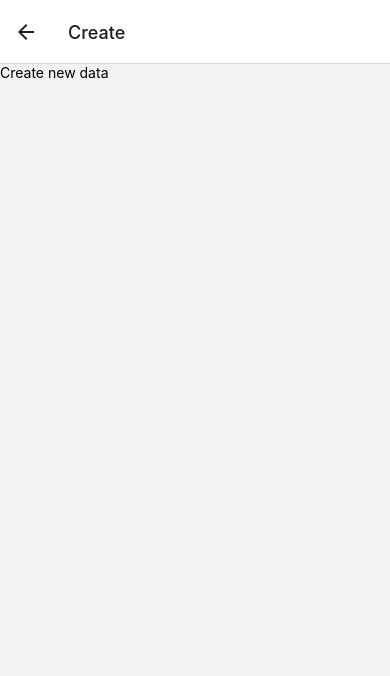
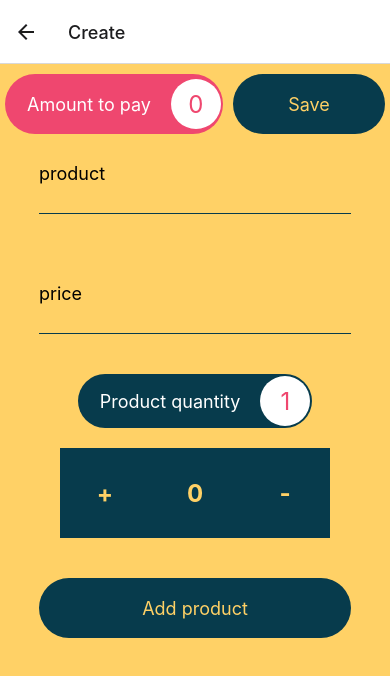
Before and after one commit to fjmg84/my-eco, a React Native app: screen /Create in a window 390 px wide. Shown: the top 676 px of the page. Built offline with nearby package versions, Linux system fonts and the light colour scheme; no server answers; the database is empty.

Commit message:
add conter

```diff
--- /dev/null
+++ b/src/components/chips.tsx
@@ -0,0 +1,51 @@
+import { Text, View, StyleSheet } from 'react-native'
+import { theme } from '../interfaces/constants'
+
+interface Props {
+  value: string | number
+  message?: string
+  customStyle?: { [key: string]: string | number }
+}
+
+export default function Chips ({ value, message, customStyle }: Props) {
+  return (
+    <View style={{
+      ...customStyle,
+      ...styles.amount
+    }}>
+      {
+        message !== undefined && <Text style={styles.amountTitle}>{message}</Text>
+      }
+      <View style={styles.amountBoxText}>
+        <Text style={styles.amountText}>{value}</Text>
+      </View>
+    </View>
+  )
+}
+
+const styles = StyleSheet.create({
+  amount: {
+    alignItems: 'center',
+    justifyContent: 'center',
+    borderRadius: 50,
+    padding: 2,
+    flexDirection: 'row'
+  },
+  amountTitle: {
+    color: 'white',
+    fontSize: theme.fontsSize.normal,
+    paddingHorizontal: 20
+  },
+  amountBoxText: {
+    backgroundColor: 'white',
+    width: 50,
+    height: 50,
+    borderRadius: 50,
+    alignItems: 'center',
+    justifyContent: 'center'
+  },
+  amountText: {
+    color: theme.colors.red,
+    fontSize: theme.fontsSize.big
+  }
+})
--- /dev/null
+++ b/src/components/counter.tsx
@@ -0,0 +1,103 @@
+import { Pressable, StyleSheet, Text, View } from 'react-native'
+import { theme } from '../interfaces/constants'
+import Chips from './chips'
+
+interface Props {
+  value: number
+  onAction: React.Dispatch<React.SetStateAction<number>>
+}
+
+export default function Counter ({ value = 1, onAction }: Props) {
+  return (
+    <View style={styles.container}>
+
+      <Chips value={value} message='Product quantity' customStyle={{
+        backgroundColor: theme.colors.primary
+      }} />
+
+      <View style={styles.box}>
+        <Pressable
+          style={styles.btn}
+          onPress={() => {
+            onAction((prev) => prev + 1)
+          }}
+        >
+          <Text
+            style={{
+              color: theme.colors.yellow,
+              fontSize: theme.fontsSize.big,
+              fontWeight: 'bold'
+            }}
+          >
+            +
+          </Text>
+        </Pressable>
+        <Pressable
+          style={styles.btn}
+          onPress={() => {
+            onAction(1)
+          }}
+        >
+          <Text
+            style={{
+              color: theme.colors.yellow,
+              fontSize: theme.fontsSize.big,
+              fontWeight: 'bold'
+            }}
+          >
+            0
+          </Text>
+        </Pressable>
+        <Pressable
+          style={styles.btn}
+          onPress={() => {
+            onAction((prev) => {
+              if (prev > 1) {
+                return prev - 1
+              }
+              return prev
+            })
+          }}
+        >
+          <Text
+            style={{
+              color: theme.colors.yellow,
+              fontSize: theme.fontsSize.big,
+              fontWeight: 'bold'
+            }}
+          >
+            -
+          </Text>
+        </Pressable>
+      </View>
+    </View>
+  )
+}
+
+const styles = StyleSheet.create({
+  container: {
+    flexDirection: 'column',
+    justifyContent: 'center',
+    alignItems: 'center',
+    gap: 20
+  },
+  box: {
+    flexDirection: 'row'
+  },
+  quantity: {
+    borderRadius: 100,
+    height: 50,
+    width: 50,
+    alignItems: 'center',
+    justifyContent: 'center',
+    backgroundColor: theme.colors.primary
+  },
+  btn: {
+    backgroundColor: theme.colors.primary,
+    width: 90,
+    height: 90,
+    alignItems: 'center',
+    justifyContent: 'center'
+
+  }
+})
--- a/src/components/custom-router.tsx
+++ b/src/components/custom-router.tsx
@@ -12,13 +12,15 @@ const Stack = createNativeStackNavigator<RootStackParamList>()
 export default function RouterComponent () {
   return (
     <NavigationContainer>
-        <Stack.Navigator initialRouteName="Details">
-          <Stack.Screen name='Home' component={HomeScreen}/>
-          <Stack.Screen name="ListDates" component={ListDatesScreen} />
-          <Stack.Screen name="Create" component={CreateScreen} />
-          <Stack.Screen name="Details" component={DetailsScreen} initialParams={{ id: '11-14-2023' }}/>
-
-        </Stack.Navigator>
-      </NavigationContainer>
+      <Stack.Navigator initialRouteName="Home">
+        <Stack.Screen name="Home" component={HomeScreen} />
+        <Stack.Screen name="ListDates" component={ListDatesScreen} />
+        <Stack.Screen name="Create" component={CreateScreen} />
+        <Stack.Screen
+          name="Details"
+          component={DetailsScreen}
+        />
+      </Stack.Navigator>
+    </NavigationContainer>
   )
 }
--- a/src/components/list-items-details.tsx
+++ b/src/components/list-items-details.tsx
@@ -1,51 +1,42 @@
-import { FlatList, StyleSheet, Text, View } from 'react-native'
+import { StyleSheet, Text, View } from 'react-native'
 import { type ItemsProps } from '../interfaces/type'
-import { theme } from '../interfaces/contants'
+import { theme } from '../interfaces/constants'
 
-export default function ListItemsDetails ({ items }: { items: ItemsProps[] }) {
+export default function ListItemsDetails ({ item }: { item: ItemsProps }) {
+  const { products } = item
   return (
-        <FlatList
-        data={items}
-        renderItem={({ item }) => {
+    <View style={styles.container}>
+      {products.map((product, index) => {
+        const { name, price } = product
         return (
-            <View style={styles.table}>
-              <FlatList
-                data={item.products}
-                style={{ width: '100%' }}
-                renderItem={({ item }) => {
-                  return (
-                    <View style={styles.texts}>
-                      <View style={{
+          <View key={index} style={styles.box}>
+            <View
+              style={{
                 flexDirection: 'row',
+                justifyContent: 'space-between',
                 gap: 10,
-                        padding: 10,
-                        width: '100%'
-                      }}>
-                        <Text style={styles.text}>{item.name}</Text>
-                        <Text style={styles.text}>{item.price}</Text>
+                padding: 10
+              }}
+            >
+              <Text style={styles.text}>{name}</Text>
+              <Text style={{ ...styles.text }}>{price}</Text>
             </View>
-                      <View style={styles.divider}/>
+            <View style={styles.divider} />
           </View>
         )
-                }}
-              />
+      })}
       <Text style={styles.amount}>{item.amount}</Text>
     </View>
-          )
-        }}
-      />
   )
 }
 
 const styles = StyleSheet.create({
-
-  table: {
+  container: {
     flexDirection: 'column',
     alignItems: 'flex-end',
     justifyContent: 'space-between',
     padding: 8,
-    borderRadius: 10,
-    width: '100%'
+    borderRadius: 10
   },
   amount: {
     color: 'white',
@@ -58,16 +49,15 @@ const styles = StyleSheet.create({
     paddingVertical: 5,
     textAlign: 'right'
   },
-  texts: {
+  box: {
     flexDirection: 'column',
-    alignItems: 'flex-end',
     width: '100%'
   },
   text: {
     color: theme.colors.primary,
     fontSize: theme.fontsSize.body,
-    textAlign: 'right',
-    width: '100%'
+    textAlign: 'right'
+
   },
   divider: {
     backgroundColor: theme.colors.secondary,
--- a/src/interfaces/contants.ts
+++ b/src/interfaces/constants.ts
@@ -22,7 +22,8 @@ export const theme = {
     red: '#ef476f'
   },
   fontsSize: {
-    body: 16,
-    text: 14
+    small: 14,
+    normal: 18,
+    big: 24
   }
 }
--- a/src/interfaces/type.d.ts
+++ b/src/interfaces/type.d.ts
@@ -1,6 +1,7 @@
 export interface Products {
   name: string
   price: number
+  quantity: number
 }
 
 export interface ItemsProps {
--- a/src/screens/create.tsx
+++ b/src/screens/create.tsx
@@ -1,23 +1,148 @@
 import { addDoc, collection, doc, setDoc } from 'firebase/firestore'
 import { db } from '../firebase/connection-db'
-import { DATA_SEEK } from '../interfaces/contants'
-import { Pressable, View, Text } from 'react-native'
+import { DATA_SEEK, theme } from '../interfaces/constants'
+import {
+  Pressable,
+  ScrollView,
+  Text,
+  StyleSheet,
+  TextInput,
+  View,
+  SafeAreaView
+} from 'react-native'
+import { useEffect, useState } from 'react'
+import Counter from '../components/counter'
+import { type Products } from '../interfaces/type'
+import Chips from '../components/chips'
 
 export default function CreateScreen () {
   const today = new Date()
-  const nameSubCollection = `${today.getMonth()}-${today.getDate()}-${today.getFullYear()}`
+  const nameSubCollection = `${today.getFullYear()}-${today.getMonth()}-${today.getDate()}`
+  const [name, setName] = useState('')
+  const [price, setPrice] = useState('')
+  const [quantity, setQuantity] = useState(1)
+  const [store, setStore] = useState<Products[]>([])
+  const [amount, setAmount] = useState(0)
 
-  const setItemCollection = ({ nameSubCollection }: { nameSubCollection: string }) => async () => {
-    const docRef = doc(db, 'shopping-cart', nameSubCollection)
-    await setDoc(docRef, {})
-    await addDoc(collection(db, 'shopping-cart', nameSubCollection, 'items'), DATA_SEEK)
+  useEffect(() => {
+    let amountTotal = amount
+    store.forEach((item) => {
+      amountTotal += item.price * item.quantity
+    })
+    setAmount(amountTotal)
+  }, [store])
+
+  const handleAddStore = () => {
+    setStore((prev) => [...prev, { name, price: Number(price), quantity }])
+    setName('')
+    setPrice('')
+    setQuantity(1)
   }
 
+  const setItemCollection =
+    ({ nameSubCollection }: { nameSubCollection: string }) =>
+      async () => {
+        if (store.length === 0) {
+          alert('You must add at least one product'); return
+        }
+
+        const docRef = doc(db, 'shopping-cart', nameSubCollection)
+        await setDoc(docRef, {})
+        await addDoc(
+          collection(db, 'shopping-cart', nameSubCollection, 'items'),
+          {
+            date: new Date().getTime(),
+            amount,
+            products: store
+          }
+        )
+        setAmount(0)
+        setStore([])
+        alert('Products added successfully')
+      }
+
   return (
-        <View>
-            <Pressable onPress={setItemCollection({ nameSubCollection })}>
-              <Text>Create new data</Text>
-            </Pressable>
+    <SafeAreaView style={styles.container}>
+      <ScrollView style={styles.scrollView}>
+          <View style={styles.chips}>
+            <Chips
+            value={amount}
+            message="Amount to pay"
+            customStyle={{
+              backgroundColor: theme.colors.red
+            }}
+          />
+          <Pressable style={{
+            width: '40%',
+            ...styles.btn
+          }} onPress={setItemCollection({ nameSubCollection })}>
+            <Text style={styles.btnText} >Save</Text>
+          </Pressable>
+          </View>
+        <View style={styles.box}>
+          <TextInput
+            style={styles.input}
+            placeholder="product"
+            value={name}
+            onChangeText={setName}
+          />
+          <TextInput
+            style={styles.input}
+            placeholder="price"
+            value={price}
+            keyboardType="numeric"
+            onChangeText={setPrice}
+          />
+
+          <Counter value={quantity} onAction={setQuantity} />
+
+          <Pressable style={{
+            width: '80%',
+            ...styles.btn
+          }} onPress={handleAddStore}>
+            <Text style={styles.btnText}>Add product</Text>
+          </Pressable>
         </View>
+      </ScrollView>
+    </SafeAreaView>
   )
 }
+
+const styles = StyleSheet.create({
+  container: {
+    flex: 1,
+    backgroundColor: theme.colors.yellow
+  },
+  scrollView: {
+    width: '100%',
+    marginVertical: 10
+  },
+  chips: {
+    flexDirection: 'row',
+    justifyContent: 'space-between',
+    paddingHorizontal: 5
+  },
+  box: {
+    gap: 40,
+    alignItems: 'center'
+  },
+  input: {
+    height: 80,
+    width: '80%',
+    borderBottomColor: theme.colors.primary,
+    borderBottomWidth: 1,
+    paddingVertical: 10,
+    fontSize: theme.fontsSize.normal
+  },
+  btn: {
+    backgroundColor: theme.colors.primary,
+    height: 60,
+    borderRadius: 50,
+    alignItems: 'center',
+    justifyContent: 'center'
+  },
+  btnText: {
+    color: theme.colors.yellow,
+    fontSize: theme.fontsSize.normal
+  }
+})
--- a/src/screens/details.tsx
+++ b/src/screens/details.tsx
@@ -10,7 +10,7 @@ import {
 } from '../interfaces/type'
 import { db } from '../firebase/connection-db'
 import ListItemsDetails from '../components/list-items-details'
-import { theme } from '../interfaces/contants'
+import { theme } from '../interfaces/constants'
 import { groupBy, orderArray } from '../services/functions'
 
 type Props = NativeStackScreenProps<RootStackParamList, 'Details'>
@@ -44,7 +44,7 @@ export default function DetailsScreen ({ route }: Props) {
       listItems.push(doc.data() as ItemsProps)
     })
 
-    const listItemsOrderByDate = orderArray({ arr: listItems, camp: 'date' })
+    const listItemsOrderByDate = orderArray({ arr: listItems, camp: 'date', type: '>' })
     const listItemsGroupByDate: ListItemsProps = groupBy({
       array: listItemsOrderByDate,
       property: 'date'
@@ -68,7 +68,9 @@ export default function DetailsScreen ({ route }: Props) {
             return (
               <View key={index} style={styles.card}>
                 <Text style={styles.key}>{date.toLocaleString('en-US')}</Text>
-                <ListItemsDetails items={value} />
+                {
+                  value.map((item, index) => <ListItemsDetails key={index} item={item} />)
+                }
               </View>
             )
           })}
@@ -89,7 +91,8 @@ const styles = StyleSheet.create({
 
   scrollview: {
     flex: 1,
-    width: '100%'
+    width: '100%',
+    paddingHorizontal: 20
   },
 
   card: {
@@ -103,7 +106,7 @@ const styles = StyleSheet.create({
       height: 5, width: 5
     },
     shadowOpacity: 0.25,
-    width: '80%'
+    width: '100%'
   },
   key: {
     backgroundColor: theme.colors.primary,
--- a/src/screens/home.tsx
+++ b/src/screens/home.tsx
@@ -1,7 +1,7 @@
 import { type NativeStackScreenProps } from '@react-navigation/native-stack'
 import { Pressable, View, Text, StyleSheet } from 'react-native'
 import { type RootStackParamList } from '../interfaces/type'
-import { theme } from '../interfaces/contants'
+import { theme } from '../interfaces/constants'
 
 type Props = NativeStackScreenProps<RootStackParamList, 'Home'>
 export default function HomeScreen ({ navigation }: Props) {
--- a/src/screens/list-dates.tsx
+++ b/src/screens/list-dates.tsx
@@ -1,39 +1,61 @@
 import { useEffect, useState } from 'react'
-import { StatusBar } from 'expo-status-bar'
-import { StyleSheet, View, Alert } from 'react-native'
+import { StyleSheet, View, Alert, FlatList } from 'react-native'
 
-import { collection, getDocs } from 'firebase/firestore'
+import {
+  type CollectionReference,
+  type DocumentData,
+  collection,
+  getDocs
+} from 'firebase/firestore'
 import ItemsLink from '../components/list-items-link'
 import { db } from '../firebase/connection-db'
-import { theme } from '../interfaces/contants'
+import { theme } from '../interfaces/constants'
+
+export interface Item {
+  item: string
+  date: string
+}
 
 export default function ListDatesScreen () {
-  const [items, setItems] = useState<string[]>([])
+  const [items, setItems] = useState<Item[]>([])
+  const collectionRef = collection(db, 'shopping-cart')
 
   useEffect(() => {
-    listDateCollection()
+    listDateCollection({
+      collectionRef
+    })
+      .then((response) => {
+        setItems(response)
+      })
+      .catch((error) => {
+        Alert.alert(`${error}`)
+      })
   }, [])
 
-  const listDateCollection = () => {
-    const collectionRef = collection(db, 'shopping-cart')
-    getDocs(collectionRef)
-      .then((response) => {
-        response.forEach((docs) => {
-          setItems(prev => [...prev, docs.id])
-        })
+  const listDateCollection = async ({
+    collectionRef
+  }: {
+    collectionRef: CollectionReference<DocumentData, DocumentData>
+  }) => {
+    const responseDate: Item[] = []
+    const response = await getDocs(collectionRef)
+    response.forEach((value) => {
+      const date = new Date(value.id)
+      responseDate.push({
+        item: value.id,
+        date: date.toDateString()
       })
-      .catch((error) => {
-        Alert.alert(error as string)
-      })
+    })
+    return responseDate
   }
 
   return (
-
     <View style={styles.container}>
-      <StatusBar style="auto" />
-
-      <ItemsLink items={items}/>
-
+      <FlatList
+        style={{ width: '100%' }}
+        data={items}
+        renderItem={({ item }) => <ItemsLink item={item} />}
+      />
     </View>
   )
 }
@@ -43,8 +65,6 @@ const styles = StyleSheet.create({
     flex: 1,
     backgroundColor: theme.colors.yellow,
     alignItems: 'center',
-    justifyContent: 'flex-start'
-
+    justifyContent: 'center'
   }
-
 })
```
Also changed, not shown: src/components/list-items-link.tsx (+21 -49 lines). Lines whose indentation alone changed are shown as unchanged.
